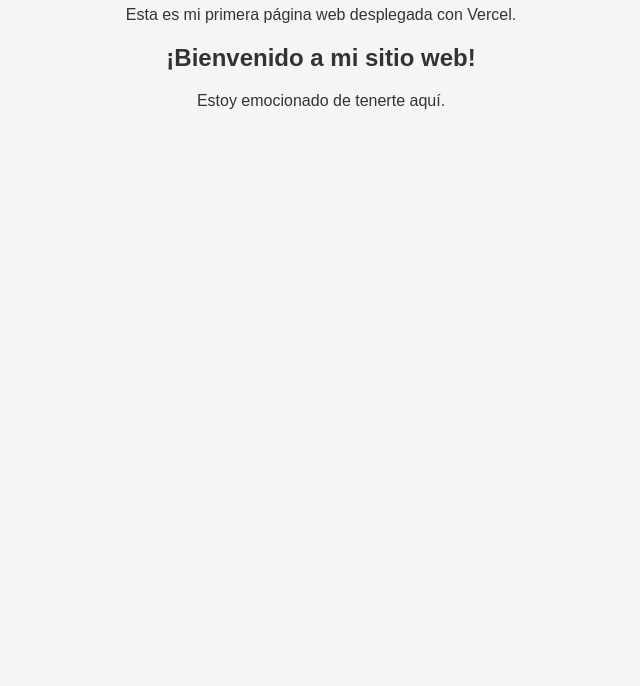
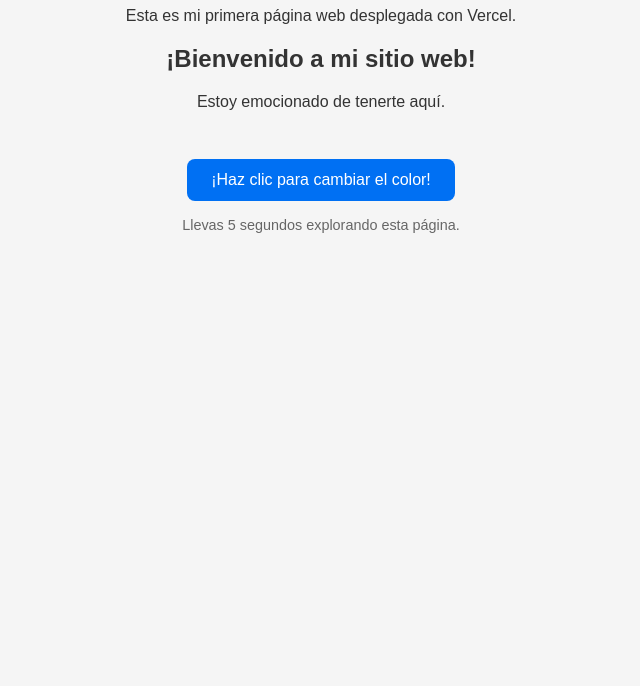
Before and after one commit to 605090640/mi-web, a plain HTML site: page index.html in a window 1280 px wide. Shown: the part 114-800 px from the top of the page, without its empty margins (319-959 px from the left). Drawn offline with Linux system fonts and the light colour scheme.

Commit message:
introducimos un archivo script.js para agregar interactividad a nuestra página web. Este archivo contendrá código JavaScript que se ejecutará en el navegador del usuario, permitiéndonos manipular el contenido de la página y responder a eventos como clics de botones o cambios en los formularios.

```diff
--- a/index.html
+++ b/index.html
@@ -10,6 +10,6 @@
  <p>Esta es mi primera página web desplegada con Vercel.</p>
         <h2>¡Bienvenido a mi sitio web!</h2>
         <p>Estoy emocionado de tenerte aquí.</p>
-
+<script src="script.js" defer></script>
 </body>
 </html>
--- /dev/null
+++ b/script.js
@@ -0,0 +1,82 @@
+/**
+ * script.js - Archivo de interactividad para tu primera web
+ * Aprenderás sobre: selectores del DOM, eventos, creación de elementos y temporizadores.
+ */
+
+// Esperamos a que todo el contenido de la página esté cargado para ejecutar el código
+document.addEventListener("DOMContentLoaded", () => {
+    console.log("¡JavaScript conectado correctamente!");
+
+    // 1. EFECTO DE SALUDO DINÁMICO SEGÚN LA HORA
+    // Seleccionamos el primer título (h1) de la página
+    const tituloPrincipal = document.querySelector("h1");
+
+    // Obtenemos la hora actual del sistema (0 a 23)
+    const horaActual = new Date().getHours();
+    let saludo = "¡Hola mundo!";
+
+    if (horaActual >= 6 && horaActual < 12) {
+        saludo = "¡Buenos días ☀️!";
+    } else if (horaActual >= 12 && horaActual < 20) {
+        saludo = "¡Buenas tardes 🌤️!";
+    } else {
+        saludo = "¡Buenas noches 🌙!";
+    }
+
+    // Cambiamos el texto del h1 de forma dinámica
+    tituloPrincipal.textContent = saludo;
+
+
+    // 2. CREAR UN BOTÓN INTERACTIVO DE FORMA DINÁMICA
+    // Creamos un elemento <button> desde JavaScript
+    const botonInteractivo = document.createElement("button");
+    botonInteractivo.textContent = "¡Haz clic para cambiar el color!";
+
+    // Le aplicamos estilos básicos directamente con JS (también podrías hacerlo en el CSS)
+    botonInteractivo.style.marginTop = "2rem";
+    botonInteractivo.style.padding = "0.75rem 1.5rem";
+    botonInteractivo.style.fontSize = "1rem";
+    botonInteractivo.style.backgroundColor = "#0070f3"; // Color clásico de Vercel
+    botonInteractivo.style.color = "white";
+    botonInteractivo.style.border = "none";
+    botonInteractivo.style.borderRadius = "8px";
+    botonInteractivo.style.cursor = "pointer";
+    botonInteractivo.style.transition = "background-color 0.3s ease, transform 0.2s ease";
+
+    // Añadimos efectos visuales al pasar el ratón (Hover con JS)
+    botonInteractivo.addEventListener("mouseover", () => {
+        botonInteractivo.style.backgroundColor = "#0051cc";
+        botonInteractivo.style.transform = "scale(1.05)";
+    });
+
+    botonInteractivo.addEventListener("mouseout", () => {
+        botonInteractivo.style.backgroundColor = "#0070f3";
+        botonInteractivo.style.transform = "scale(1)";
+    });
+
+    // Evento de clic: cambia el color de fondo de la página de forma aleatoria
+    botonInteractivo.addEventListener("click", () => {
+        const colorAleatorio = `#${Math.floor(Math.random() * 16777215).toString(16)}`;
+        document.body.style.backgroundColor = colorAleatorio;
+    });
+
+    // Insertamos el botón al final del cuerpo (body) de la página
+    document.body.appendChild(botonInteractivo);
+
+
+    // 3. CONTADOR DE VISITAS / TIEMPO EN LA PÁGINA
+    // Creamos un párrafo pequeño para mostrar cuánto tiempo llevas conectado
+    const contadorTiempo = document.createElement("p");
+    contadorTiempo.style.marginTop = "1rem";
+    contadorTiempo.style.fontSize = "0.9rem";
+    contadorTiempo.style.color = "#666";
+
+    let segundos = 0;
+    document.body.appendChild(contadorTiempo);
+
+    // setInterval ejecuta una función cada cierto tiempo (en este caso, cada 1000ms = 1 segundo)
+    setInterval(() => {
+        segundos++;
+        contadorTiempo.textContent = `Llevas ${segundos} segundos explorando esta página.`;
+    }, 1000);
+});
```
